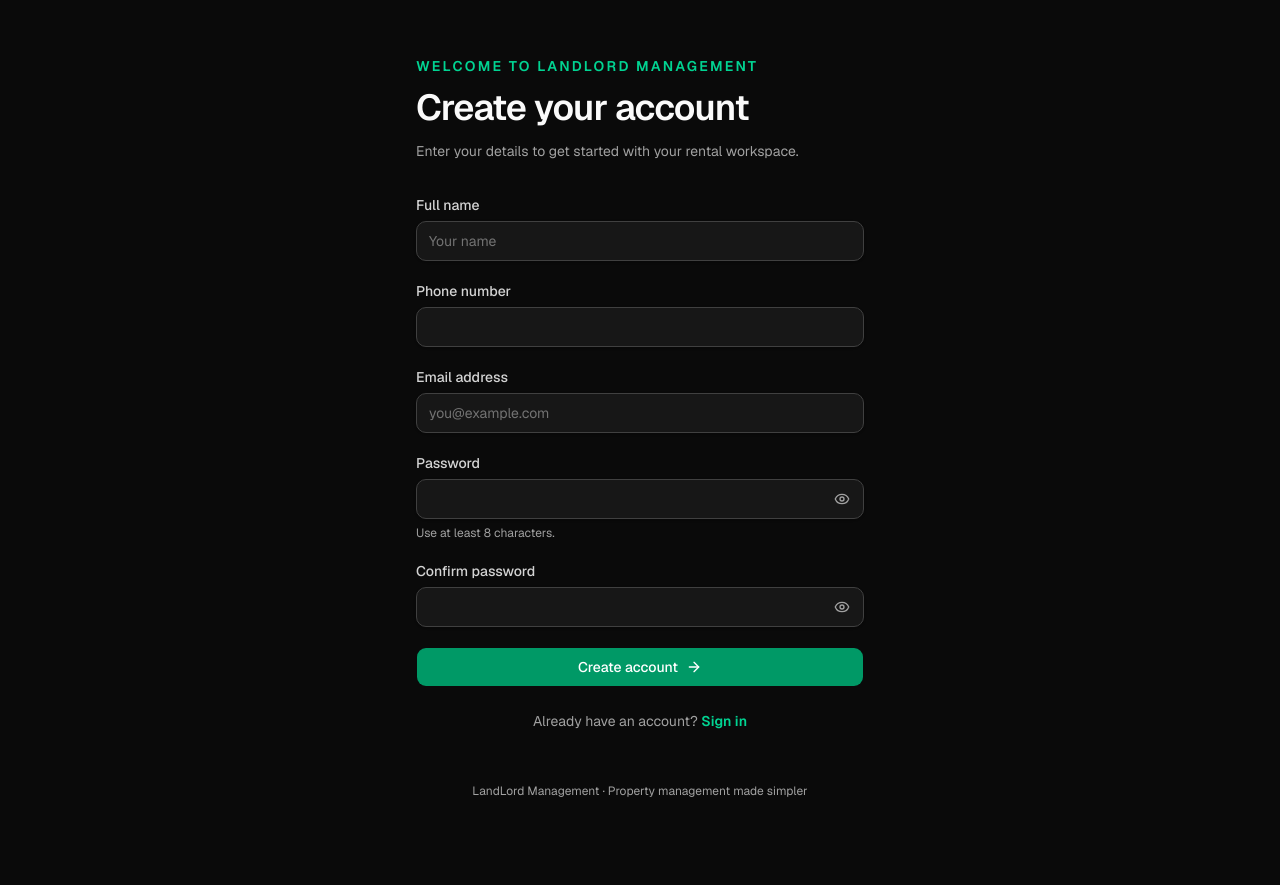
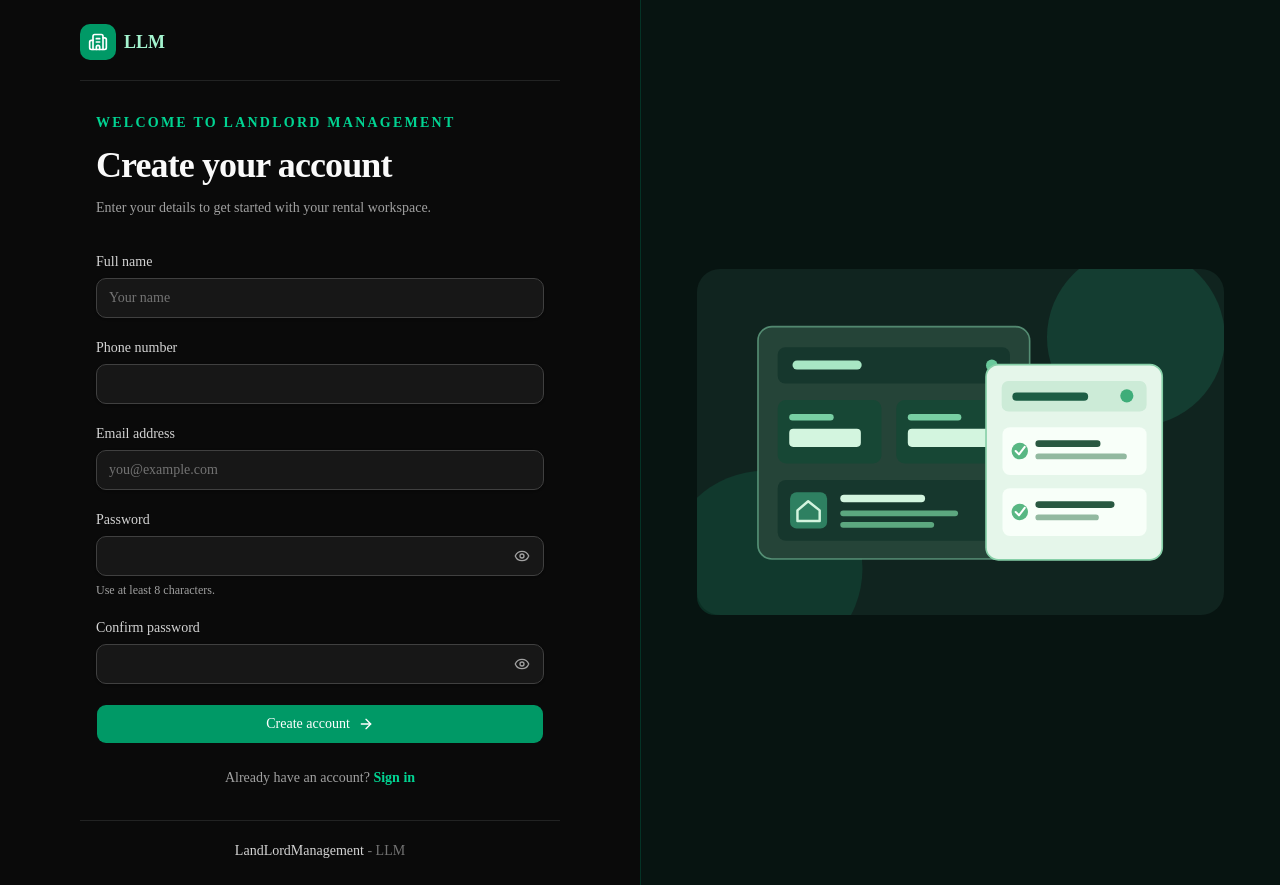
Before and after one commit to Nirmanas/landlord-management, a Next.js app: page /register in a window 1280 px wide. Before the commit the page ends 843 px from the top, so only its background shows below. Built offline with nearby package versions, Linux system fonts and the light colour scheme.

Commit message:
feat: add image, footer

```diff
--- a/app/globals.css
+++ b/app/globals.css
@@ -140,4 +140,18 @@
   html {
     @apply font-sans;
   }
+  img {
+    max-width: 100%;
+    height: auto;
+  }
 }
+
+.auth-showcase {
+  display: none;
+}
+
+@media (min-width: 768px) {
+  .auth-showcase {
+    display: flex;
+  }
+}
--- a/app/landlord/layout.tsx
+++ b/app/landlord/layout.tsx
@@ -10,7 +10,8 @@ export default async function LandlordLayout({
   children: React.ReactNode;
 }) {
   const user = await auth();
-  if (!user || user.role !== "LANDLORD") forbidden();
+  if (!user) redirect("/login");
+  if (user.role !== "LANDLORD") forbidden();
   const data = await loadLandlordData(user.id);
   return (
     <DataProvider data={data}>
--- a/app/tenant/layout.tsx
+++ b/app/tenant/layout.tsx
@@ -10,7 +10,8 @@ export default async function TenantLayout({
   children: React.ReactNode;
 }) {
   const user = await auth();
-  if (!user || user.role !== "TENANT") forbidden();
+  if (!user) redirect("/login");
+  if (user.role !== "TENANT") forbidden();
   const data = await loadTenantData(user.id);
   return (
     <DataProvider data={data}>
--- a/components/app-shell.tsx
+++ b/components/app-shell.tsx
@@ -135,7 +135,7 @@ export function AppShell({ children }: { children: React.ReactNode }) {
     }
   }
   return (
-    <div className="min-h-screen bg-background">
+    <div className="flex min-h-screen flex-col bg-background">
       {showSignInSummary && (
         <SignInSummary onClose={() => setShowSignInSummary(false)} />
       )}
@@ -182,7 +182,18 @@ export function AppShell({ children }: { children: React.ReactNode }) {
           </div>
         )}
       </header>
-      <main className="mx-auto max-w-7xl p-4 sm:p-6 lg:p-8">{children}</main>
+      <main
+        id="main-content"
+        className="mx-auto w-full max-w-7xl flex-1 p-4 sm:p-6 lg:p-8"
+      >
+        {children}
+      </main>
+      <footer className="border-t border-brand-deep/40 bg-brand-surface/30 px-4 py-5 sm:px-6 lg:px-8">
+        <p className="mx-auto max-w-7xl text-sm font-semibold tracking-wide text-brand-pale">
+          LandLordManagement{" "}
+          <span className="text-muted-foreground">- LLM</span>
+        </p>
+      </footer>
     </div>
   );
 }
--- a/components/auth/auth-shell.tsx
+++ b/components/auth/auth-shell.tsx
@@ -1,3 +1,4 @@
+import Image from "next/image";
 import Link from "next/link";
 import { Building2 } from "lucide-react";
 
@@ -11,40 +12,54 @@ export function AuthShell({
   children: React.ReactNode;
 }) {
   return (
-    <main
-      className="w-full bg-background grid mx-auto"
-      style={{ fontFamily: "var(--font-geist-sans)" }}
-    >
+    <div className="grid min-h-screen bg-background md:grid-cols-2">
       <div className="flex min-h-screen flex-col px-5 py-6 sm:px-10 lg:px-12 xl:px-20">
+        <header className="flex items-center justify-between gap-4 border-b border-border pb-5">
           <Link
             href="/login"
-          className="mb-12 flex w-fit items-center gap-2 text-brand-pale lg:hidden"
+            className="flex items-center gap-2 text-brand-pale"
           >
             <span className="grid size-9 place-items-center rounded-lg bg-brand-solid text-brand-foreground">
               <Building2 className="size-5" aria-hidden="true" />
             </span>
             <span className="text-lg font-semibold">LLM</span>
           </Link>
-        <div className="flex flex-1 items-center justify-center">
-          <div className="w-full max-w-md py-8">
+        </header>
+
+        <main className="flex flex-1 items-center justify-center py-8">
+          <div className="w-full max-w-md">
             <div className="mb-8">
               <p className="mb-3 text-sm font-semibold uppercase tracking-[0.16em] text-brand">
                 Welcome to LandLord Management
               </p>
-              <h2 className="text-3xl font-semibold tracking-tight text-foreground sm:text-4xl">
+              <h1 className="text-3xl font-semibold tracking-tight text-foreground sm:text-4xl">
                 {title}
-              </h2>
+              </h1>
               <p className="mt-3 text-sm leading-relaxed text-muted-foreground">
                 {description}
               </p>
             </div>
             {children}
           </div>
+        </main>
+
+        <footer className="border-t text-center border-border pt-5 text-sm font-medium text-soft-foreground">
+          <p>
+            LandLordManagement{" "}
+            <span className="text-subtle-foreground">- LLM</span>
+          </p>
+        </footer>
       </div>
-        <p className="py-5 text-center text-xs text-muted-foreground">
-          LandLord Management · Property management made simpler
-        </p>
+
+      <aside className="auth-showcase min-w-0 items-center justify-center overflow-hidden border-l border-brand-deep/40 bg-brand-surface/30 px-8 py-12 lg:px-14">
+        <Image
+          src="/rental-workspace.svg"
+          alt="Illustration of a rental dashboard with property and payment cards"
+          width={640}
+          height={420}
+          className="w-full max-w-xl rounded-2xl"
+        />
+      </aside>
     </div>
-    </main>
   );
 }
```
Also changed, not shown: public/rental-workspace.svg (added). Lines whose indentation alone changed are shown as unchanged.
